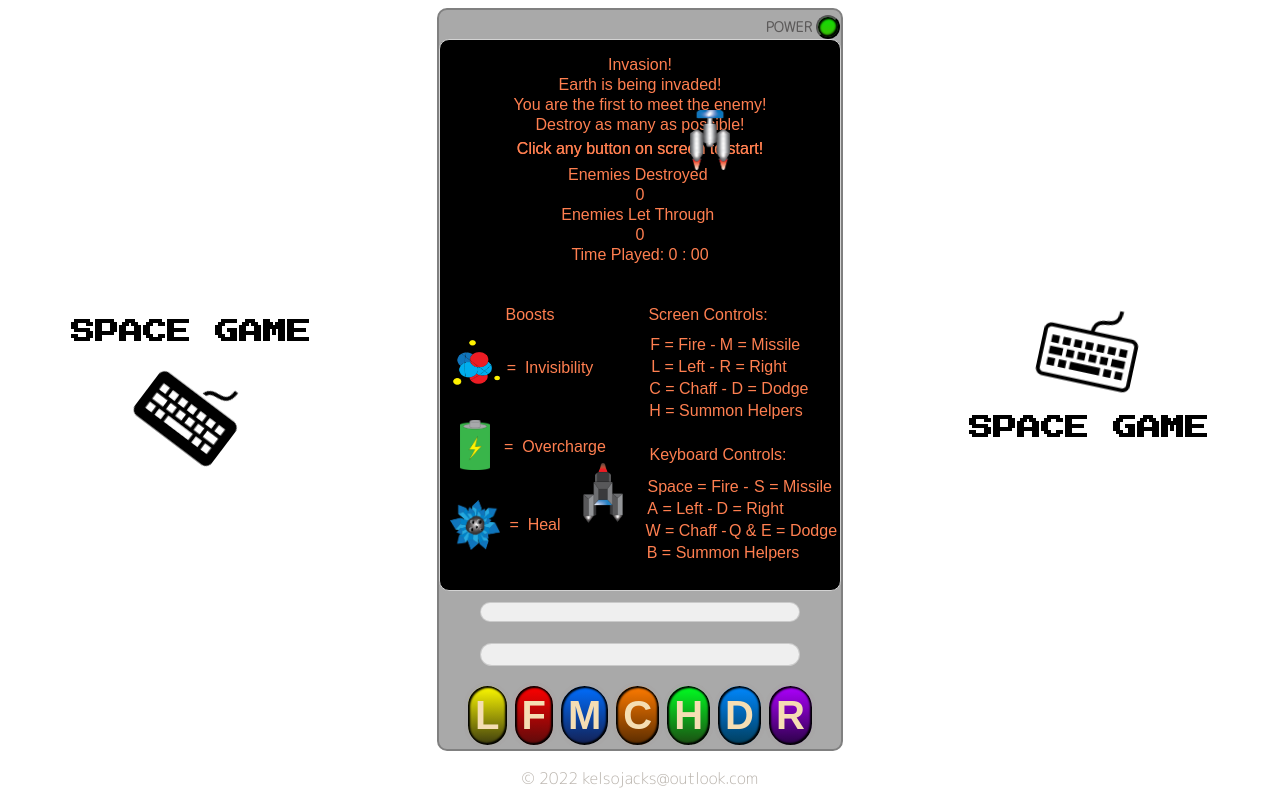
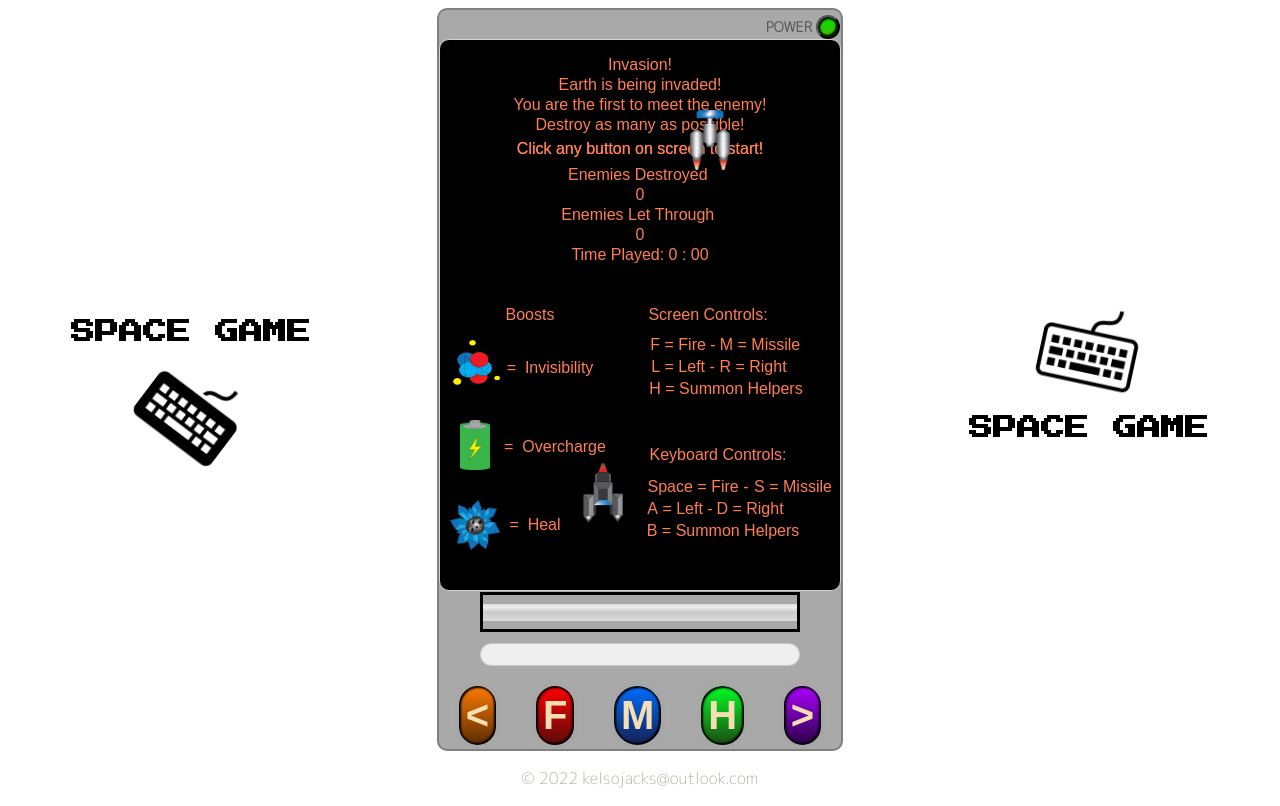
Before and after one commit to kelso540/space-game, a website: page index.html in a window 1280 px wide. Drawn offline with Linux system fonts and the light colour scheme.

Commit message:
changed buttons

```diff
--- a/canvasJava.js
+++ b/canvasJava.js
@@ -18,13 +18,13 @@ document.querySelector("#root").innerHTML = `<div class="mainContainer">
             <meter class="backupBar" id="shield1" value="0" min="0" max="100"></meter>
         </div>
         <div class="buttons">
-            <button class="buttonChaff btn" id="btnListen5"><strong class="buttonText">L</strong></button>
+            <button class="buttonM btn" id="btnListen5"><strong class="buttonText"><</strong></button>
             <button class="buttonF btn" id="btnListen1"><strong class="buttonText">F</strong></button>
             <button class="buttonL btn" id="btnListen3"><strong class="buttonText">M</strong></button>
-            <button class="buttonM btn" id="btnListen2"><strong class="buttonText">C</strong></button>
+            <button class="buttonChaff btn" id="btnListen2"><strong class="buttonText">C</strong></button>
             <button class="buttonR btn" id="btnListen4"><strong class="buttonText">H</strong></button>
             <button class="buttonDodge btn" id="btnListen7"><strong class="buttonText">D</strong></button>
-            <button class="buttonHelp btn" id="btnListen6"><strong class="buttonText">R</strong></button>
+            <button class="buttonHelp btn" id="btnListen6"><strong class="buttonText">></strong></button>
         </div>
         <div id="hideA">
             <strong class="areYouSure">Are you Sure?</strong>
@@ -42,17 +42,14 @@ document.querySelector("#root").innerHTML = `<div class="mainContainer">
 
         <div class="shield">
             <meter class="shieldBar" id="shield" value="300" min="0" max="300" low="70" high="150" optimum="300"></meter>
-            <br>
             <meter class="backupBar" id="shield2" value="0" min="0" max="100" low="20" high="50" optimum="100"></meter>
         </div>
         <div class="buttons">
-            <button class="buttonL btn" id="L" onclick="moveL(ship)"><strong class="buttonText">L</strong></button>
+            <button class="buttonL btn" id="L" onclick="moveL(ship)"><strong class="buttonText"><</strong></button>
             <button class="buttonF btn" id="F"><strong class="buttonText">F</strong></button>
             <button class="buttonM btn" id="changeM"><strong class="buttonText">M</strong></button>
-            <button class="buttonChaff btn" id="C"><strong class="buttonText">C</strong></button>
             <button class="buttonHelp btn" id="helpButton"><strong class="buttonText">H</strong></button>
-            <button class="buttonDodge btn" id="D"><strong class="buttonText">D</strong></button>
-            <button class="buttonR btn" id="R" onclick="moveR(ship)"><strong class="buttonText">R</strong></button>
+            <button class="buttonR btn" id="R" onclick="moveR(ship)"><strong class="buttonText">></strong></button>
         </div>
     </div>
 
@@ -72,6 +69,11 @@ document.querySelector("#root").innerHTML = `<div class="mainContainer">
     <input type="text" id="delTime" class="buttonL" value="0" readonly>
     <input type="text" id="health" class="buttonL" value="0" readonly>
 </div>`;
+
+{/*
+    <button class="buttonDodge btn" id="D"><strong class="buttonText">D</strong></button>
+    <button class="buttonChaff btn" id="C"><strong class="buttonText">C</strong></button>
+ */}
 
 setInterval(()=>{
     document.getElementById("keyboardA").src = "Artwork/icons8-keyboard-96.png";
@@ -653,18 +655,14 @@ const startCanvas = () => { //very start of game screen settings.
     ctx1.fillText('M = Missile', 320, 310);
     ctx1.fillText('L = Left -', 243, 332);
     ctx1.fillText('R = Right', 313, 332);
-    ctx1.fillText('C = Chaff -', 248, 354);
-    ctx1.fillText('D = Dodge', 330, 354);
-    ctx1.fillText('H = Summon Helpers', 286, 376);
+    ctx1.fillText('H = Summon Helpers', 286, 354);
 
     ctx1.fillText('Keyboard Controls:', 278, 420);
     ctx1.fillText('Space = Fire -', 258, 452);
     ctx1.fillText('S = Missile', 353, 452);
     ctx1.fillText('A = Left -', 240, 474);
     ctx1.fillText('D = Right', 310, 474);
-    ctx1.fillText('W = Chaff -', 246, 496);
-    ctx1.fillText('Q & E = Dodge', 343, 496);
-    ctx1.fillText('B = Summon Helpers', 283, 518);
+    ctx1.fillText('B = Summon Helpers', 283, 496);
 
     let set = startShip;
     let set1 = ship1;
--- a/canvasStyle.css
+++ b/canvasStyle.css
@@ -70,11 +70,18 @@ a {
     margin: 0;
     width: 90%;
 }
+.shield{
+    display: flex;
+    flex-direction: column;
+    justify-content: center;
+    align-items: center;
+}
 .shieldBar{
     position: relative;
     width: 80%;
     bottom: 5px;
     height: 40px;
+    border: solid;
 }
 .backupBar{
     position: relative;
@@ -88,7 +95,7 @@ a {
 .buttons{
     display: flex;
     flex-wrap: wrap;
-    justify-content: center;
+    justify-content: space-around;
     align-items: center;
     margin: auto;
 }
@@ -139,6 +146,7 @@ a {
     color: transparent;
 }
 .buttonChaff{
+    display: none;
     background-color: blue;
     background-image: linear-gradient(rgb(255, 251, 0), rgb(60, 59, 14));
 }
@@ -155,6 +163,7 @@ a {
     color: transparent;
 }
 .buttonDodge{
+    display: none;
     background-color: blue;
     background-image: linear-gradient(rgb(0, 136, 255), rgb(1, 61, 91));
 }
```
